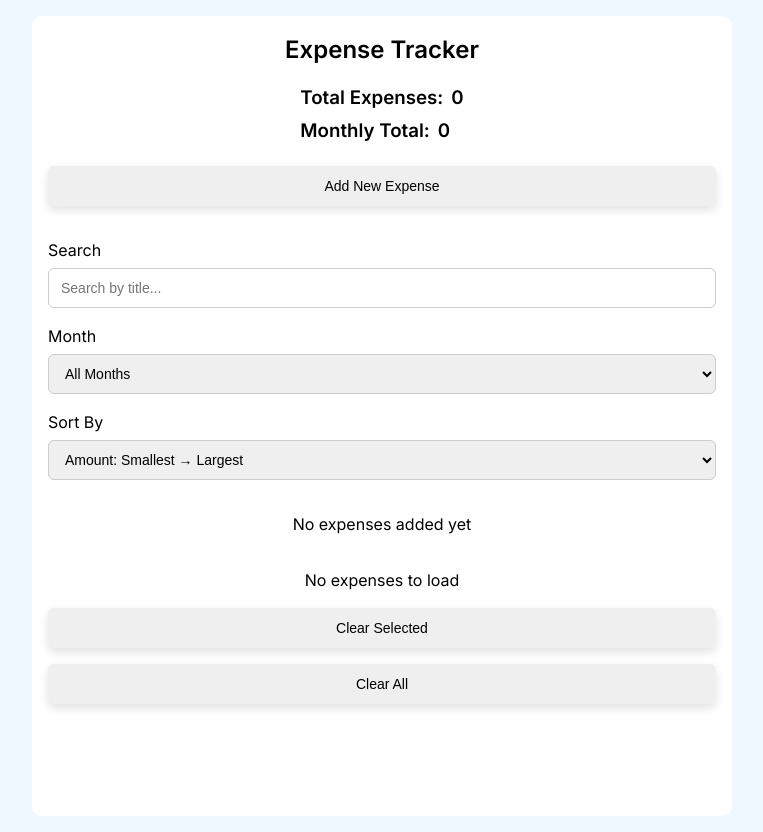
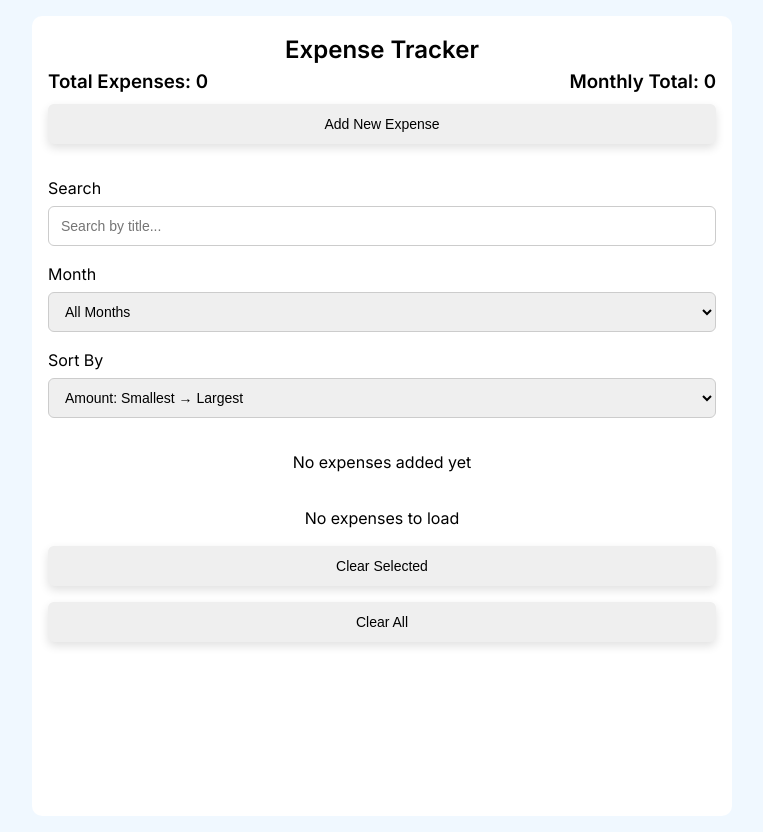
Before and after one commit to rafeeqhassani/expense-tracker-react, a React (Vite) app: page / in a window 1280 px wide. Shown: the whole page, without its empty margins (258-1021 px from the left). Built offline with nearby package versions, Linux system fonts and the light colour scheme.

Commit message:
Improved total amount and monthly total alignment using flexboxfor better readability

```diff
--- a/src/hooks/useExpenseForm.js
+++ b/src/hooks/useExpenseForm.js
@@ -3,12 +3,10 @@ import { useReducer } from "react";
 import { validateForm, editExpense } from "../utils/expenseFormState";
 import { normalizedData, isSameData } from "../utils/expenseTransform";
 
-const selectedCategory = "";
-const customCategory = "";
 const initialFormData = {
   title: "",
   amount: "",
-  category: selectedCategory || customCategory,
+  category: "",
   date: "",
 };
 
@@ -89,7 +87,7 @@ function useExpenseForm({
   showToastMessage,
 }) {
   const [state, dispatch] = useReducer(reducer, initialState);
-  const { formData, isFormOpen, mode, editingId, errors } = state;
+  const { formData, isFormOpen, mode, errors } = state;
 
   const openForm = () => {
     dispatch({ type: "OPEN_FORM" });
@@ -118,37 +116,45 @@ function useExpenseForm({
   function handleSubmit(e) {
     e.preventDefault();
 
-    const errors = validateForm(formData);
-    if (Object.keys(errors).length) {
-      dispatch({ type: "SET_ERRORS", payload: errors });
+    const snapshot = {
+      formData: state.formData,
+      mode: state.mode,
+      editingId: state.editingId,
+    };
+
+    const formErrors = validateForm(snapshot.formData);
+
+    if (Object.keys(formErrors).length) {
+      dispatch({ type: "SET_ERRORS", payload: formErrors });
       return;
     }
 
     dispatch({ type: "CLEAR_ERRORS" });
 
-    const dataToSubmit = normalizedData(formData);
+    const data = normalizedData(snapshot.formData);
 
-    if (mode === "add") {
-      handleAddExpense(dataToSubmit);
+    if (snapshot.mode === "add") {
+      handleAddExpense(data);
     } else {
-      const existing = expenses.find((e) => e.id === editingId);
+      const existing = expenses.find((e) => e.id === snapshot.editingId);
 
       if (!existing) {
         showToastMessage("Expense not found", "info");
         return;
       }
 
-      if (isSameData(existing, dataToSubmit)) {
+      if (isSameData(existing, data)) {
         showToastMessage("No changes detected", "info");
         return;
       }
 
-      handleUpdateExpense(editingId, dataToSubmit);
+      handleUpdateExpense(snapshot.editingId, data);
     }
 
     dispatch({ type: "RESET_FORM" });
-    const successMessage = mode === "add" ? "Expense added" : "Expense updated";
-    showToastMessage(successMessage, "success");
+    const succesMessage =
+      snapshot.mode === "Add" ? "Expense added" : "Expense updated";
+    showToastMessage(succesMessage, "success");
   }
 
   return {
--- a/src/styles/styles.css
+++ b/src/styles/styles.css
@@ -35,21 +35,13 @@ main {
 }
 
 .app-header {
-  display: flex;
-  flex-direction: column;
-  align-items: center;
-  gap: 16px;
   width: 100%;
 }
 
-.summary h3 {
+.summary {
   display: flex;
-  gap: 8px;
-  margin-bottom: 5px;
-}
-
-.app-header button {
-  width: 100%;
+  justify-content: space-between;
+  margin-bottom: 8px;
 }
 
 .filters {
```
Also changed, not shown: 1 other file (tests, documents, lock files or other folders).
